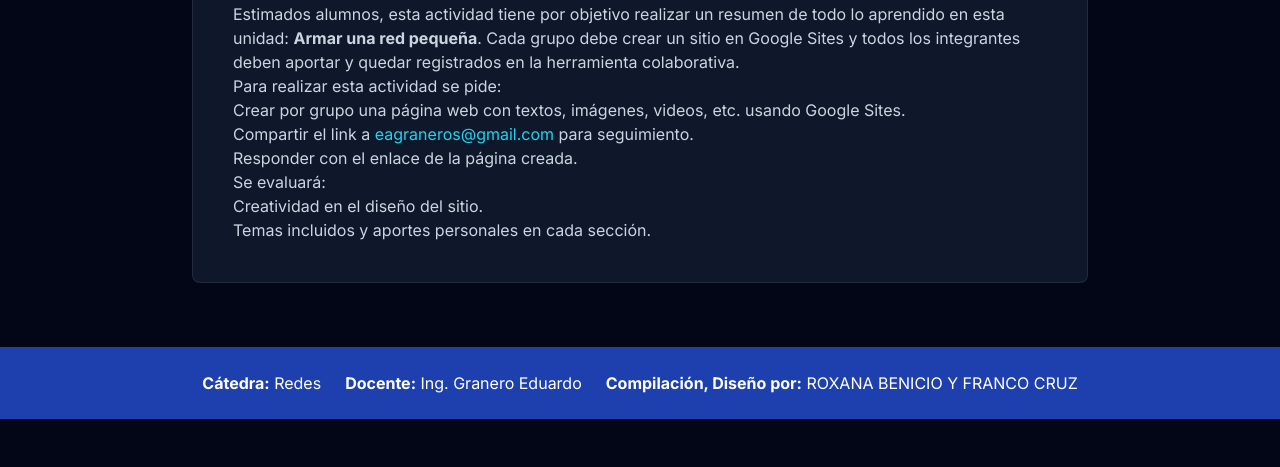
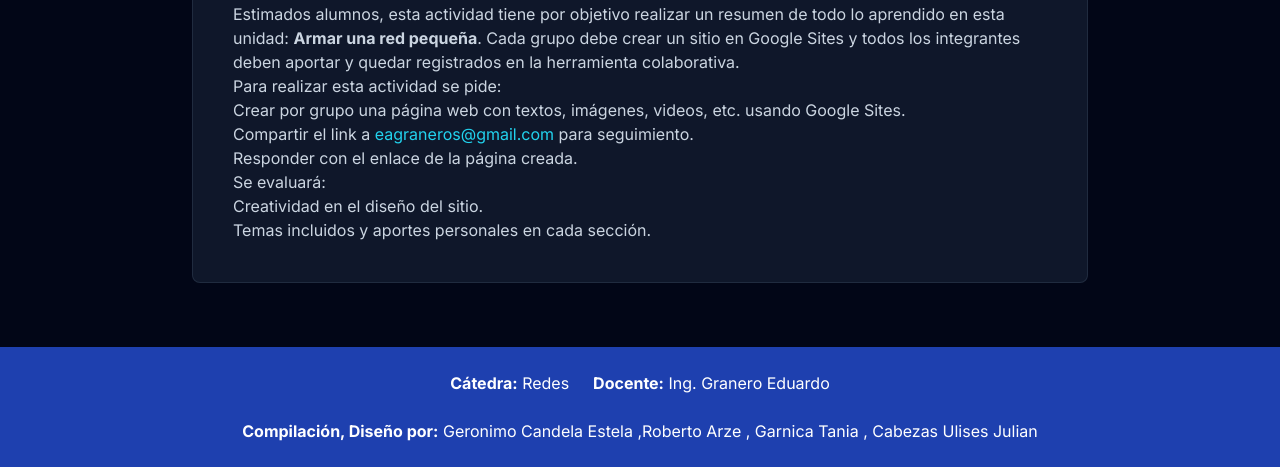
Before and after one commit to ulises47123/BORRADOR, a plain HTML site: page index.html in a window 1280 px wide. Shown: the part 485-952 px from the top of the page. Drawn offline with nearby package versions, Linux system fonts and the light colour scheme.

Commit message:
Update index.html

```diff
--- a/index.html
+++ b/index.html
@@ -163,7 +163,7 @@
             <div class="max-w-6xl mx-auto flex flex-wrap justify-center gap-6 px-4 text-white text-center">
                 <p><strong>Cátedra:</strong> Redes</p>
                 <p><strong>Docente:</strong> Ing. Granero Eduardo</p>
-                <p><strong>Compilación, Diseño por:</strong> ROXANA BENICIO Y FRANCO CRUZ</p>
+                <p><strong>Compilación, Diseño por:</strong> Geronimo Candela Estela ,Roberto Arze , Garnica Tania , Cabezas Ulises Julian</p>
             </div>
         </section>
 
```
